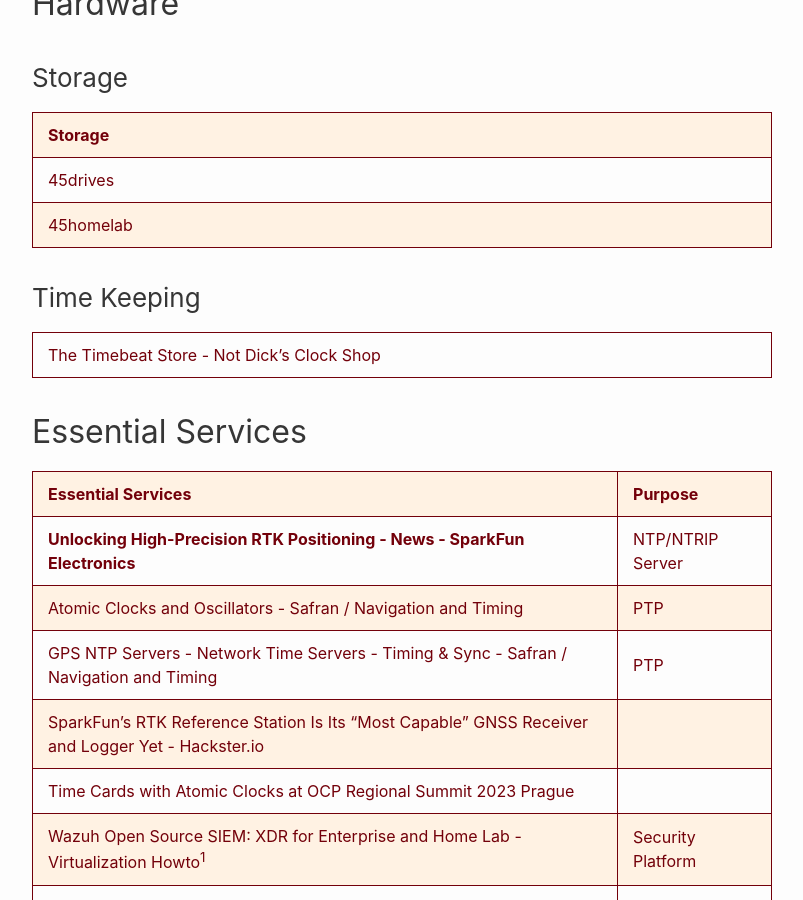
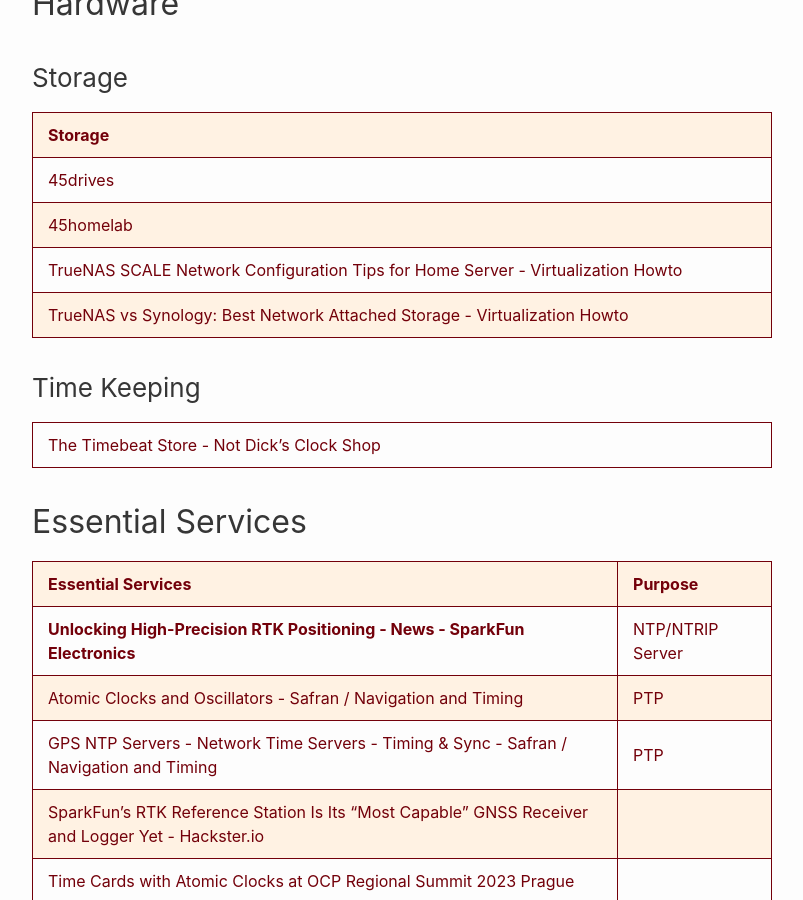
Before and after one commit to RalphHightower/RalphHightower, a Jekyll site: the page built from HomeLab.md, in a window 1280 px wide and 900 px high, scrolled down 1514 px. Shown: the whole window, without its empty margins (238-1041 px from the left). Built offline with Jekyll 4.4.1, drawn with Linux system fonts in a browser that asks for light colours; our own code applies the rules of GitHub Pages for plain Markdown files.

Commit message:
[docs](doc): HomeLab(extended description)

```diff
--- a/HomeLab.md
+++ b/HomeLab.md
@@ -8,11 +8,12 @@
 |---|
 | [45drives](https://www.45drives.com/ ) |
 | [45homelab](https://45homelab.com/ ) |
+| [TrueNAS SCALE Network Configuration Tips for Home Server - Virtualization Howto](https://www.virtualizationhowto.com/truenas-scale-network-configuration-tips-for-home-server/ ) |
+| [TrueNAS vs Synology: Best Network Attached Storage - Virtualization Howto](https://www.virtualizationhowto.com/truenas-vs-synology-best-network-attached-storage/ ) |
 
 ### Time Keeping
 
 | [The Timebeat Store - Not Dick's Clock Shop](https://store.timebeat.app/ ) |
-
 
 ## Essential Services
 
```
